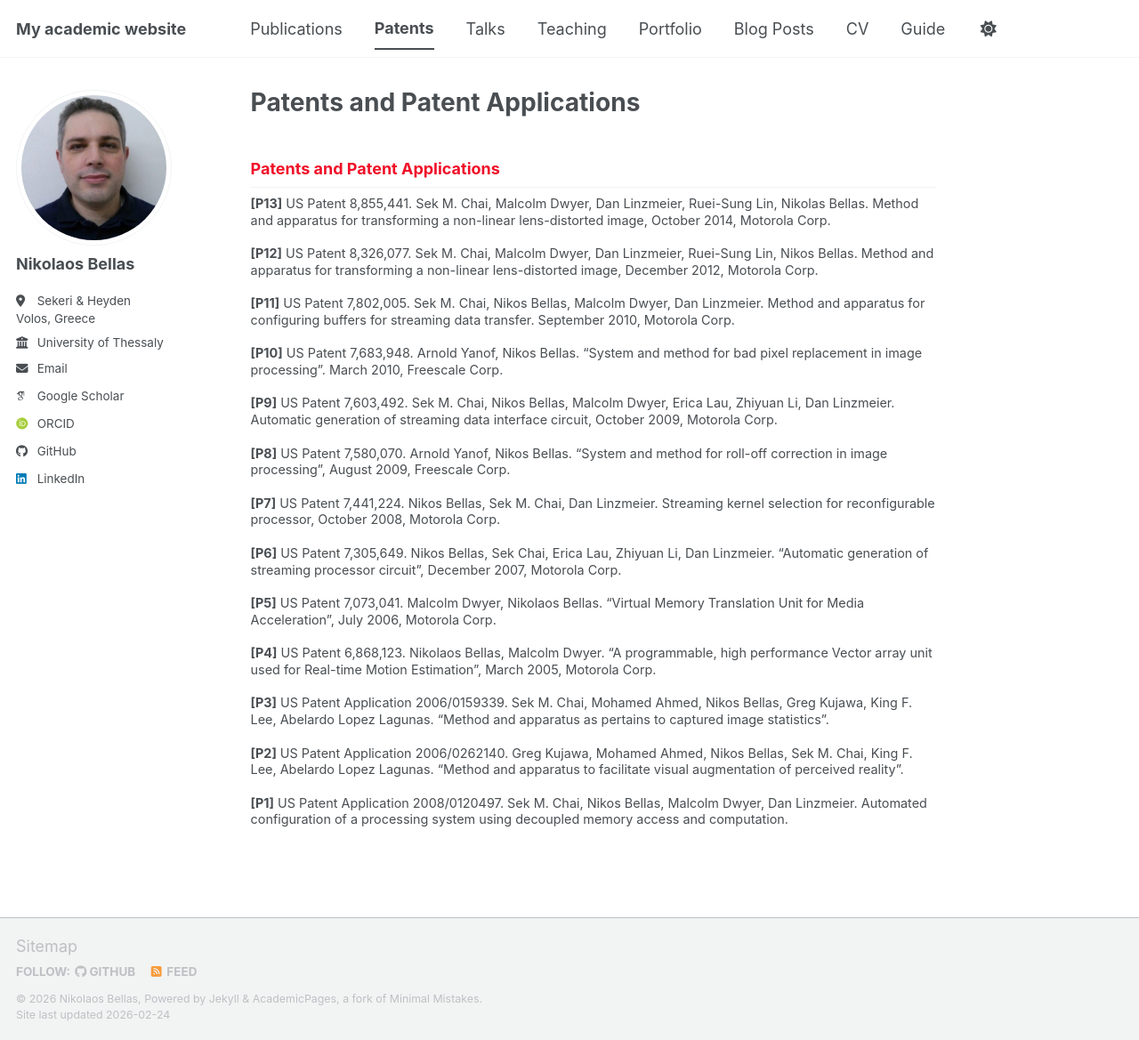
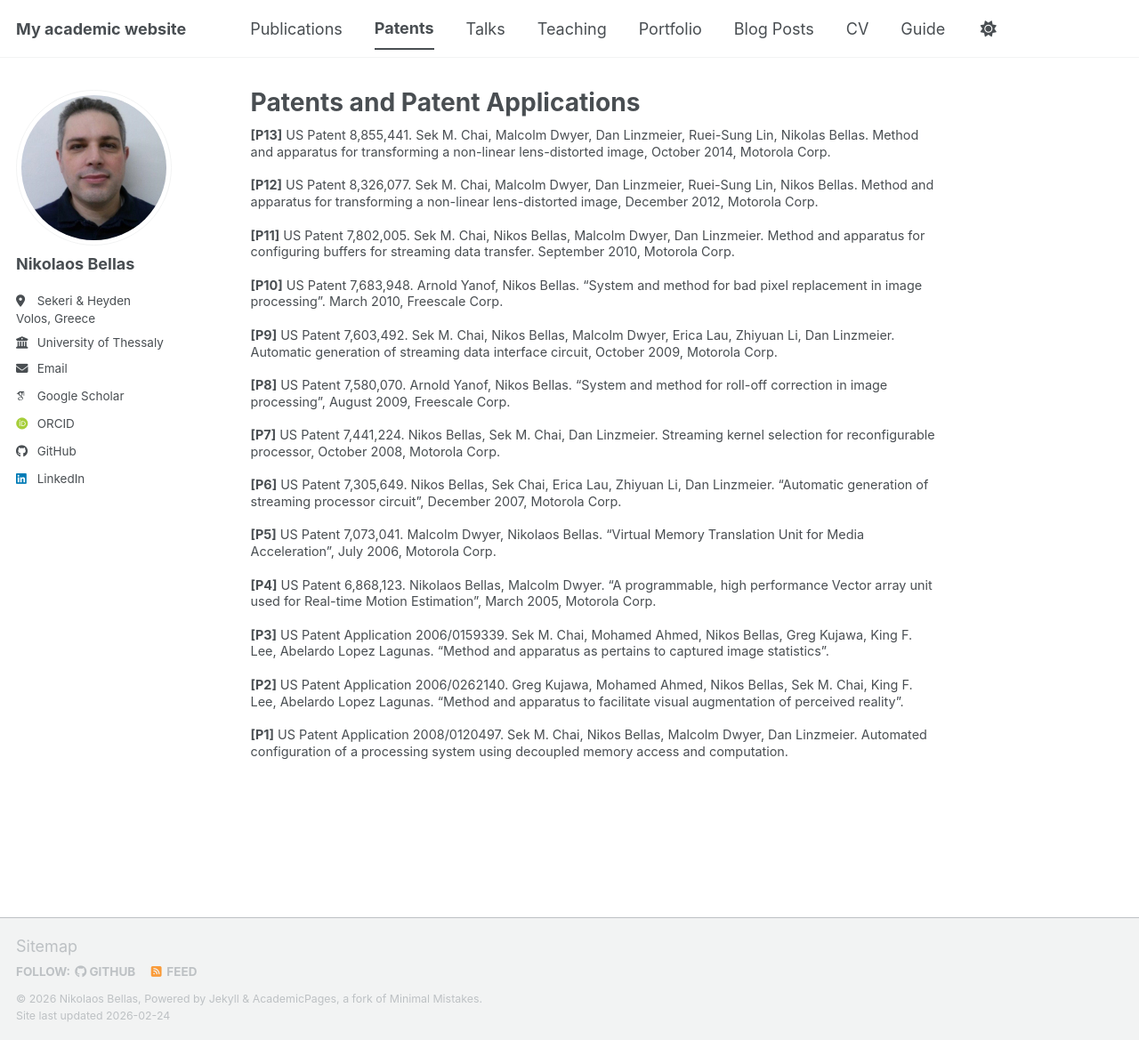
Before and after one commit to nbellas/nbellas.github.io, a Jekyll site: the page built from _pages/patents.md, in a window 1280 px wide and 1169 px high. Shown: the whole window at 89% size. Built offline with Jekyll 4.4.1, drawn with Linux system fonts in a browser that asks for light colours; some web fonts are replaced; a script bundle is joined from its source files by our own code; library files that are not in the unit come from our copies.

Commit message:
Update patents.md

```diff
--- a/_pages/patents.md
+++ b/_pages/patents.md
@@ -9,8 +9,6 @@ classes:
 ---
 
 <div class="patents-small" markdown="1">
-
-<h2 style="color: #f00f28;"> Patents and Patent Applications</h2>
 
 **[P13]** US Patent 8,855,441. Sek M. Chai, Malcolm Dwyer, Dan Linzmeier, Ruei-Sung Lin, Nikolas Bellas. Method and apparatus for transforming a non-linear lens-distorted image, October 2014, Motorola Corp.
 
```
